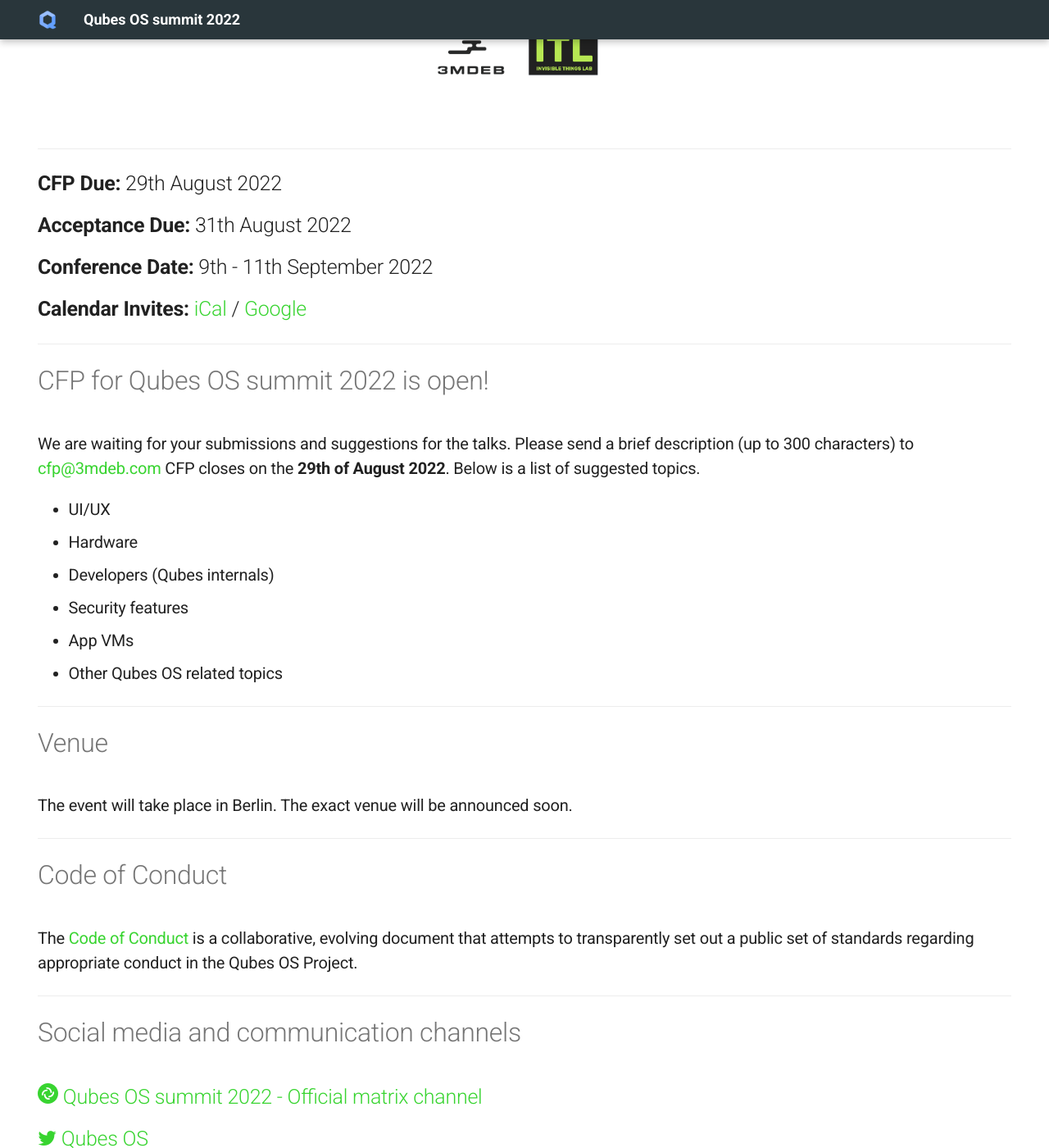
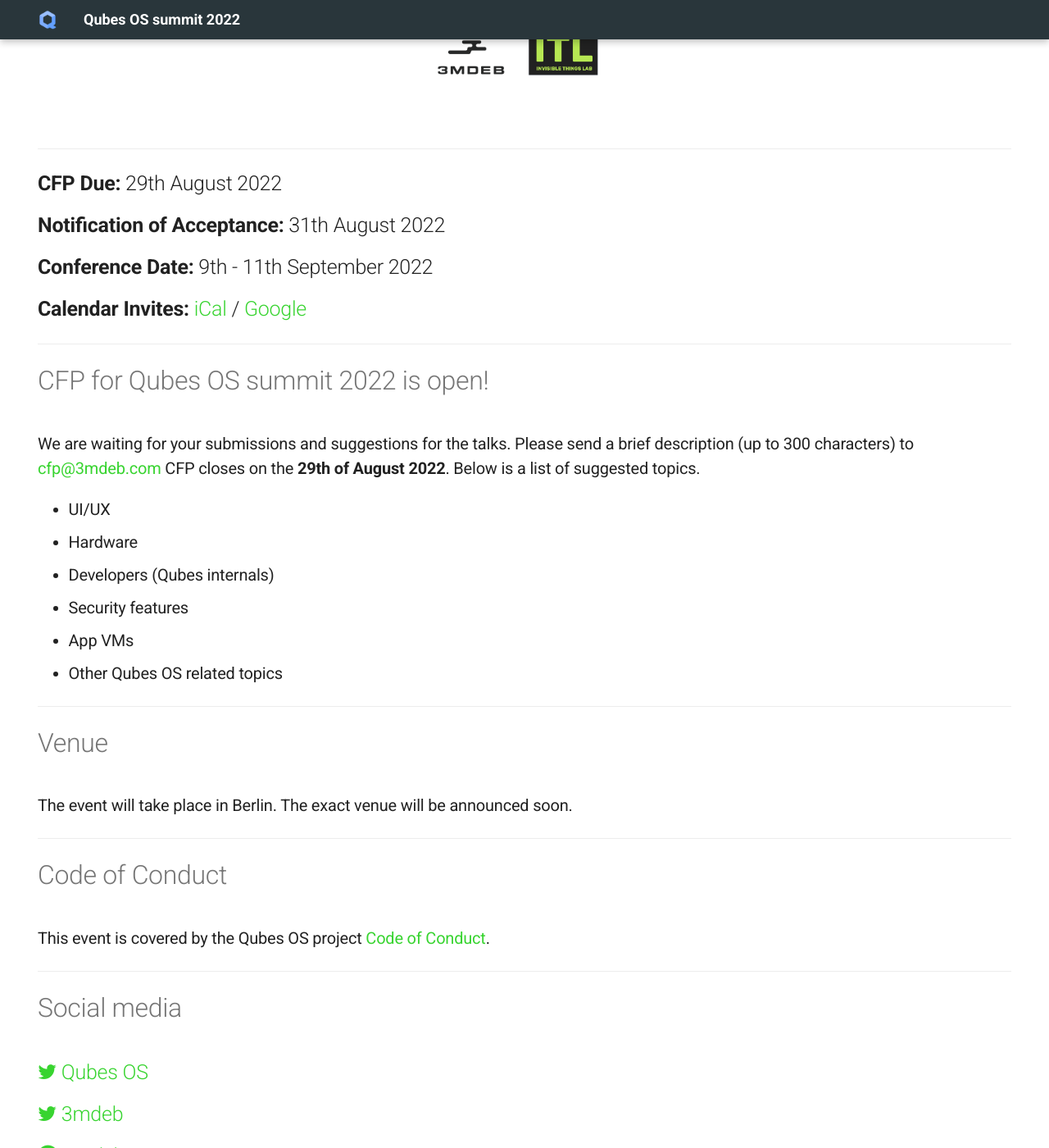
Before and after one commit to 3mdeb/3mdeb-QubesOS, an MkDocs documentation site: the page built from docs/index.md, in a window 1280 px wide and 1400 px high, scrolled down 565 px. Shown: the whole window at 82% size. Built offline with MkDocs 1.6.1 and Material for MkDocs 9.7.7, drawn with Linux system fonts in a browser that asks for light colours.

Commit message:
index.md: Fix descriptions and typos
Signed-off-by: Norbert Kamiński <norbert.kaminski@3mdeb.com>

```diff
--- a/docs/index.md
+++ b/docs/index.md
@@ -17,7 +17,7 @@
   <b>CFP Due:</b> 29th August 2022
 </h2>
 <h2 align="left" style="margin-top: 0px;">
-  <b>Acceptance Due:</b> 31th August 2022
+  <b>Notification of Acceptance:</b> 31th August 2022
 </h2>
 <h2 align="left" style="margin-top: 0px;">
   <b>Conference Date:</b> 9th - 11th September 2022
@@ -70,9 +70,8 @@
 </h1>
 
 <h3 align="left" style="margin-top: 0px;">
-The <a href="https://www.qubes-os.org/code-of-conduct/" target="_blank">Code of Conduct</a> is
-a collaborative, evolving document that attempts to transparently set out a
-public set of standards regarding appropriate conduct in the Qubes OS Project.
+This event is covered by the Qubes OS project
+<a href="https://www.qubes-os.org/code-of-conduct/" target="_blank">Code of Conduct</a>.
 </h3>
 
 <!--
@@ -102,17 +101,8 @@
 -->
 ---
 <h1 align="Left" style="margin-top: 0px;">
-Social media and communication channels
+Social media
 </h1>
-
-<h2 align="Left" style="margin-top: 0px;">
-  <a href="https://matrix.to/#/#qubes-os-summit-2022:matrix.org" target="_blank">
-    <img src = "images/logo-matrix-element.svg" width="25px" />
-  </a>
-  <a href="https://matrix.to/#/#qubes-os-summit-2022:matrix.org" target="_blank">
-    Qubes OS summit 2022 - Official matrix channel
-  </a>
-</h2>
 
 <h2 align="Left" style="margin-top: 0px;">
   <a href="https://twitter.com/QubesOS" class="fa fa-twitter" target="_blank"></a>
@@ -126,6 +116,7 @@
   <a href="https://www.reddit.com/user/3mdeb/" class="fa fa-reddit" target="_blank"></a>
   <a href="https://www.reddit.com/user/3mdeb/" target="_blank"> 3mdeb </a>
 </h2>
+
 ---
 
 <h1 align="Left" style="margin-top: 0px;">
```
